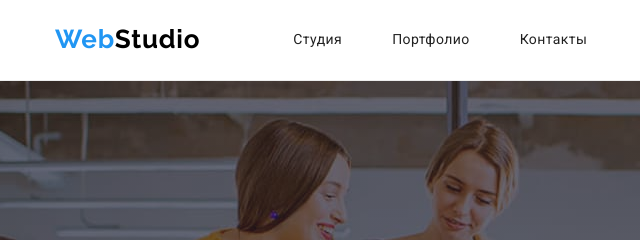
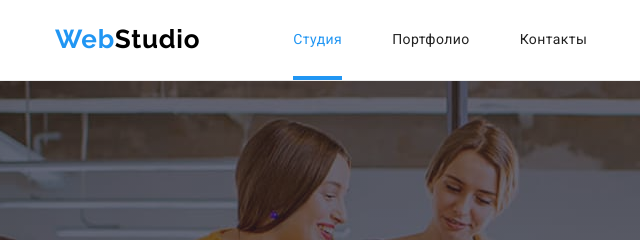
Before and after one commit to dmytro1598/goit-markup-hw-05, a plain HTML site: page index.html in a window 1280 px wide. Shown: the top 240 px of the page, 0-640 px from the left. Drawn offline with nearby package versions, Linux system fonts and the light colour scheme.

Commit message:
Сделал карент и все дз

```diff
--- a/css/styles.css
+++ b/css/styles.css
@@ -134,7 +134,8 @@ address {
 .list-nav > .item-nav {
   position: relative;
 }
-.item-nav > .link-header::after {
+
+.link.link-header::after {
   content: "";
   position: absolute;
   left: 0;
@@ -151,7 +152,22 @@ address {
   content: "";
   transform: scale(1, 1);
 }
-
+.link.curent {
+  display: flex;
+  padding-top: 28px;
+  padding-bottom: 28px;
+  color: var(--accent-color);
+}
+.link.curent::after {
+  content: "";
+  position: absolute;
+  left: 0;
+  bottom: 0;
+  display: block;
+  width: 100%;
+  height: 4px;
+  background-color: var(--accent-color);
+}
 .main-nav {
   display: flex;
   align-items: center;
--- a/index.html
+++ b/index.html
@@ -24,7 +24,7 @@
             </a>
 
             <ul class="list list-nav">
-                <li class="item item-nav"><a class="link link-header" href="./index.html">Студия</a></li>
+                <li class="item item-nav"><a class="link curent" href="./index.html">Студия</a></li>
                 <li class="item item-nav"><a class="link link-header" href="./portfolio.html">Портфолио</a></li>
                 <li class="item item-nav"><a class="link link-header" href="">Контакты</a></li>
             </ul>
```
Also changed, not shown: portfolio.html (+1 -1 lines).
